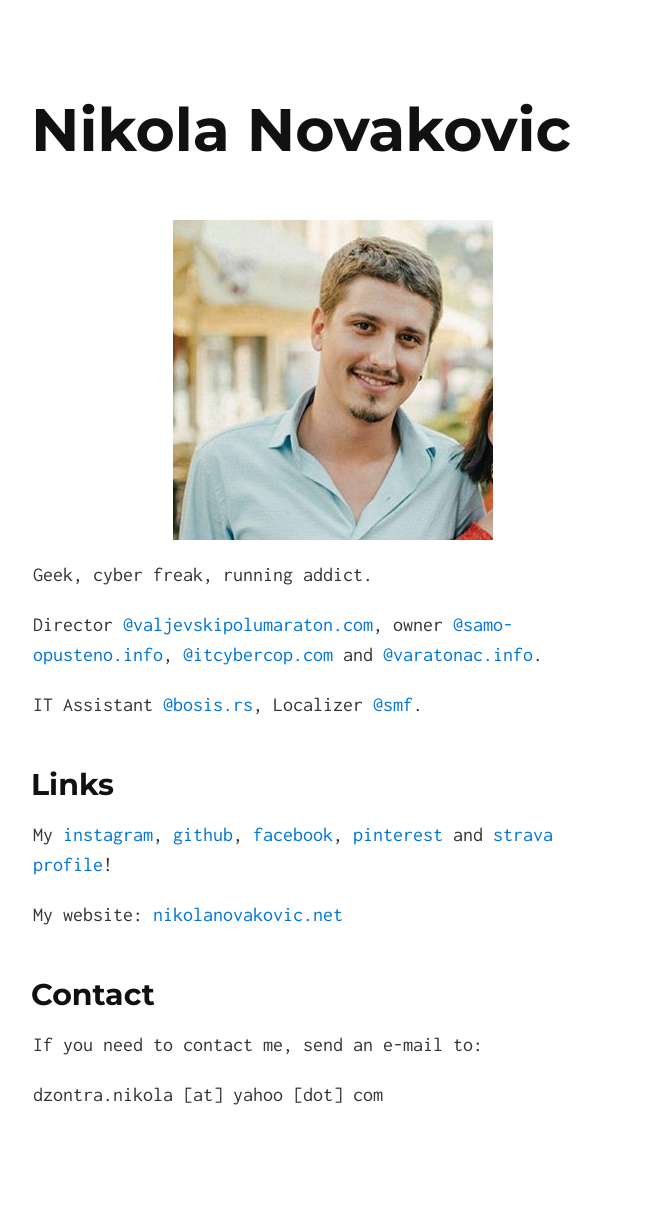
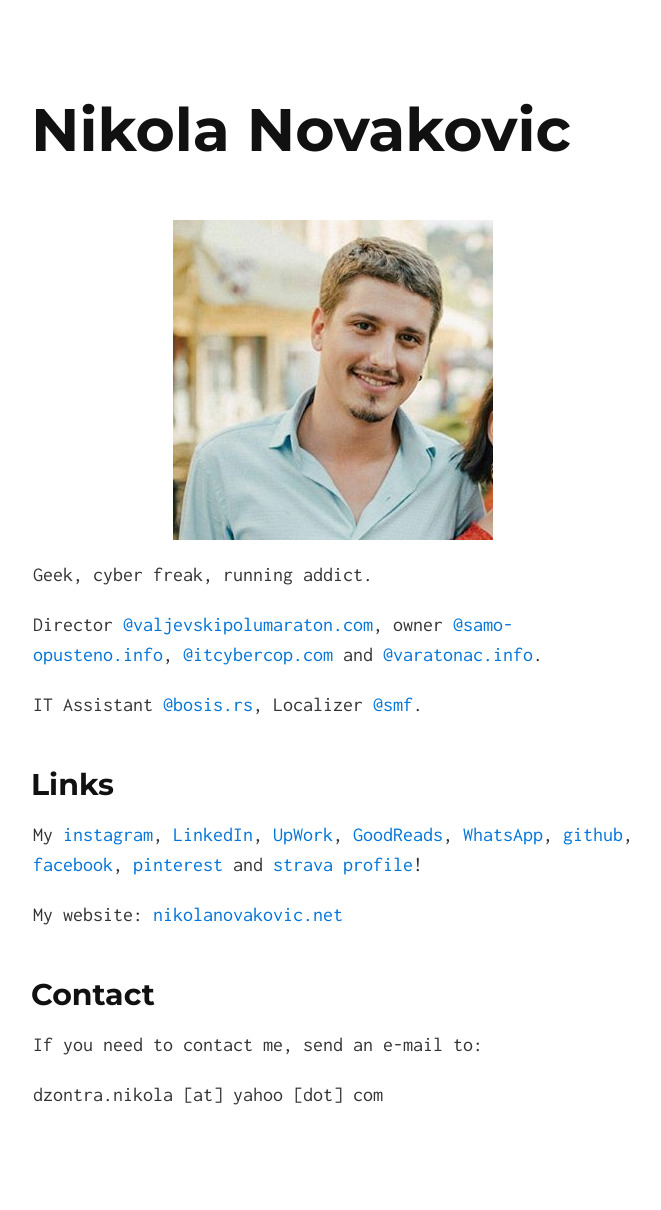
Before and after one commit to Dzonny/dzonny.github.io, a Jekyll site: the page built from index.html, in a window 1280 px wide. Shown: the whole page, without its empty margins (307-968 px from the left). Built offline with Jekyll 4.4.1, drawn with Linux system fonts in a browser that asks for light colours.

Commit message:
Update index.md

```diff
--- a/_includes/index.md
+++ b/_includes/index.md
@@ -8,7 +8,7 @@ IT Assistant [@bosis.rs](https://bosis.rs), Localizer [@smf](http://simplemachin
 
 ## Links
 
-My [instagram](https://www.instagram.com/dzontra_nikola/), [github](https://github.com/Dzonny/), [facebook](https://sr-rs.facebook.com/dzontra.nikola), [pinterest](https://www.pinterest.com/nightmaster/) and [strava profile](https://www.strava.com/athletes/20977202)!
+My [instagram](https://www.instagram.com/dzontra_nikola/), [LinkedIn](https://www.linkedin.com/in/dzontranikola/), [UpWork](https://www.upwork.com/o/profiles/users/~017fd33033c8c49065/), [GoodReads](https://www.goodreads.com/user/show/7208251-nikola), [WhatsApp](https://wa.me/381643959543), [github](https://github.com/Dzonny/), [facebook](https://sr-rs.facebook.com/dzontra.nikola), [pinterest](https://www.pinterest.com/dzontranikola/) and [strava profile](https://www.strava.com/athletes/20977202)!
 
 My website: [nikolanovakovic.net](https://nikolanovakovic.net/)
 
```
